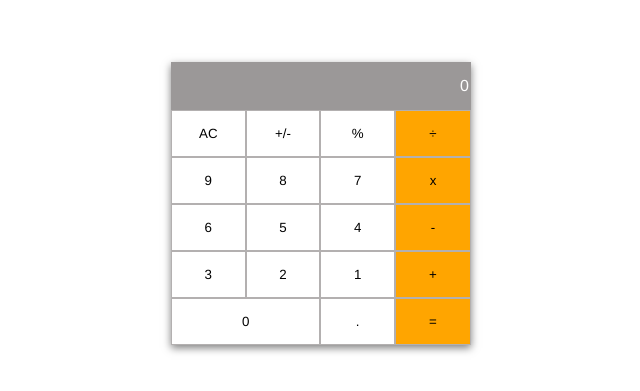
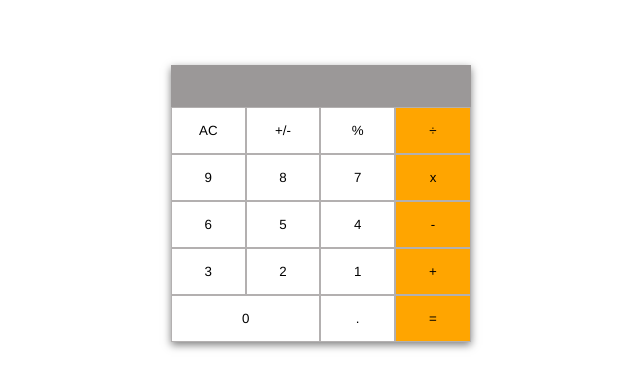
Before and after one commit to zeff96/maths-magician, a React (Create React App) app: page / in a window 1280 px wide. Shown: the part 197-588 px from the top of the page, without its empty margins (319-959 px from the left). Built offline with nearby package versions, Linux system fonts and the light colour scheme.

Commit message:
Add alignment center to the display.

```diff
--- a/src/components/Calculator.js
+++ b/src/components/Calculator.js
@@ -28,7 +28,7 @@ const Calculator = () => {
   return (
     <div className="calculator">
       <div className="display">
-        {total || 0}
+        {total}
         {operation}
         {next}
       </div>
--- a/src/components/Calculator.scss
+++ b/src/components/Calculator.scss
@@ -16,10 +16,13 @@ $font-family: helvetica, san-serif;
 
   .display {
     background-color: $secondary-color;
-    text-align: right;
-    padding: 1.5rem 0.2rem;
+    height: 4.2rem;
+    padding-right: 0.2rem;
     color: $primary-color;
     font-size: 1.6rem;
+    display: flex;
+    align-items: center;
+    justify-content: end;
   }
 
   .operators {
```
